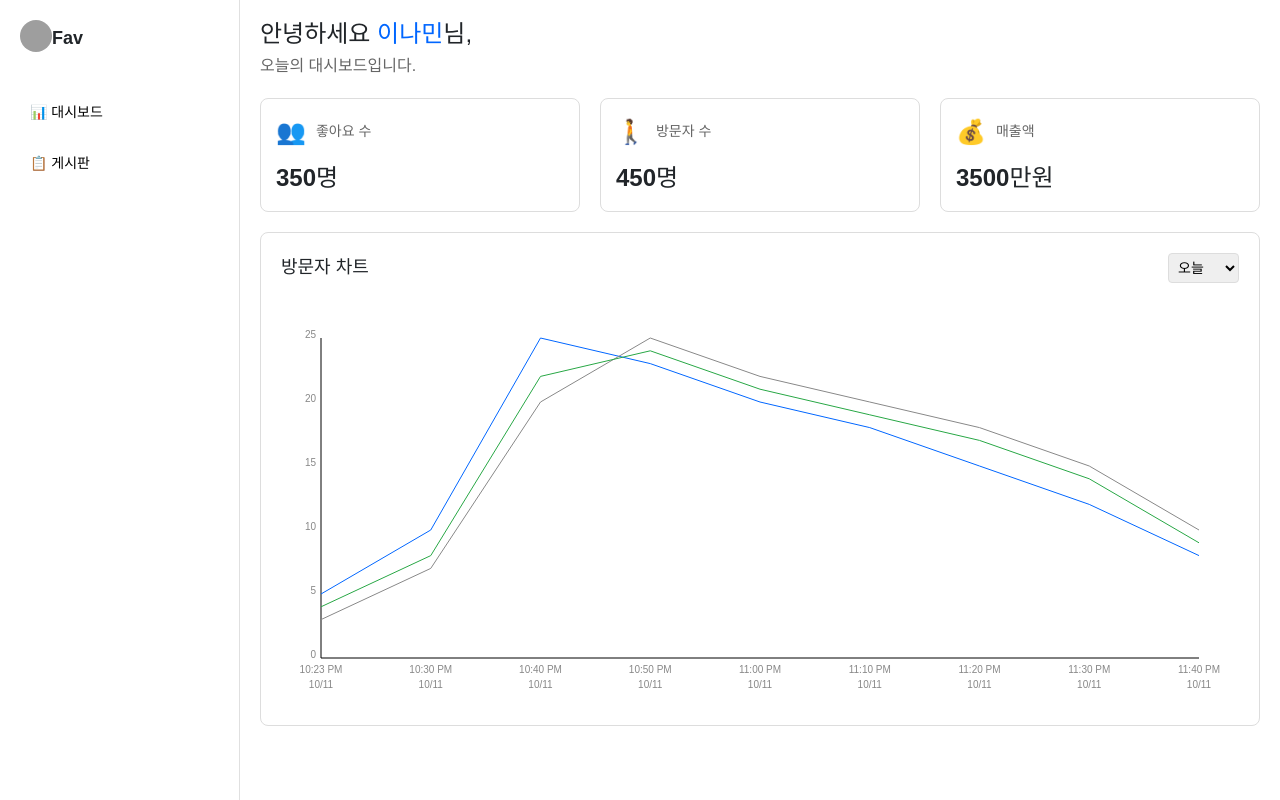
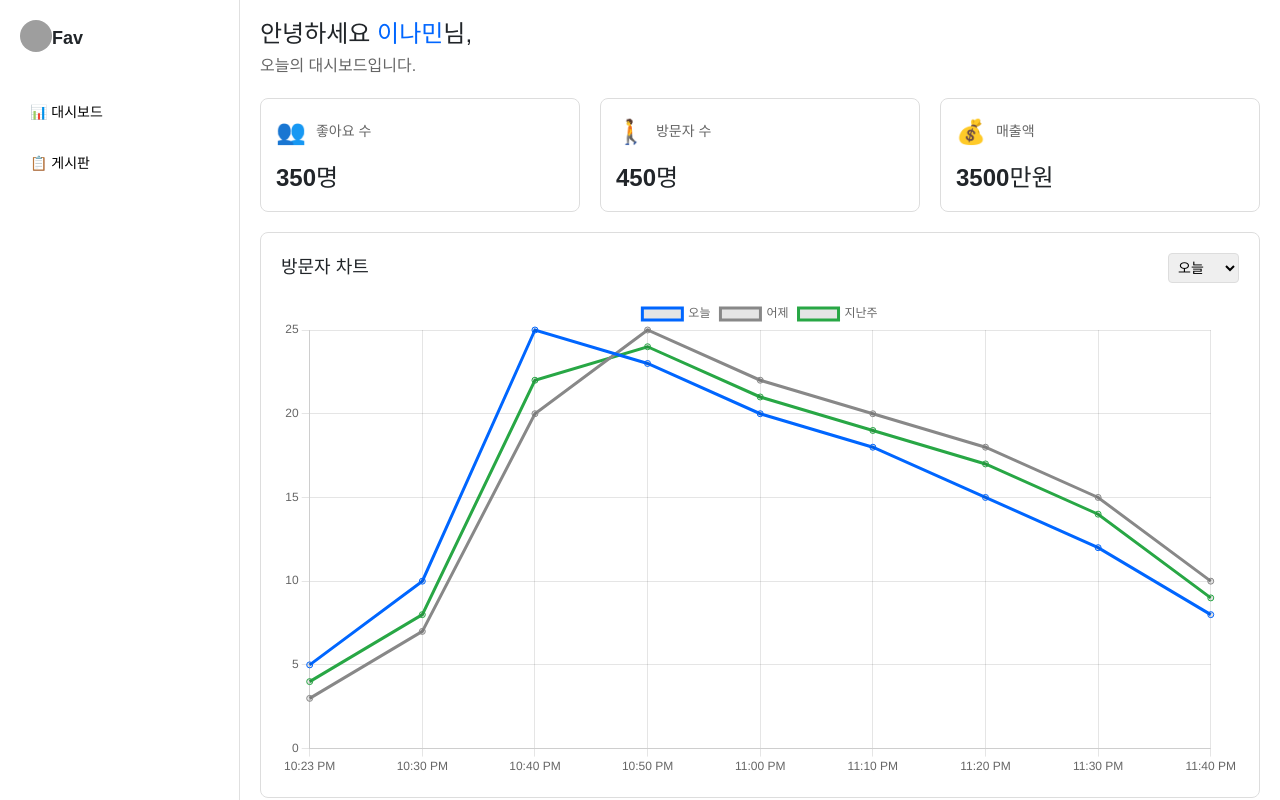
Before and after one commit to yujeongFE/Fav-FE, a React (Vite) app: page /dashboard in a window 1280 px wide. Built offline with nearby package versions, Linux system fonts and the light colour scheme; grey boxes are pictures that could not be loaded.

Commit message:
[Feat] 메인콘텐츠 그래프 라이브러리 사용

```diff
--- a/src/components/MainContent/MainContent.jsx
+++ b/src/components/MainContent/MainContent.jsx
@@ -1,5 +1,8 @@
-import React from "react";
-import { useState, useEffect } from "react";
+import React, { useState } from "react";
+import { Line } from "react-chartjs-2";
+import { Chart as ChartJS, CategoryScale, LinearScale, PointElement, LineElement, Title, Tooltip, Legend } from 'chart.js';
+
+ChartJS.register(CategoryScale, LinearScale, PointElement, LineElement, Title, Tooltip, Legend);
 
 const MainContent = () => {
   const [selectedPeriod, setSelectedPeriod] = useState('today');
@@ -16,73 +19,37 @@ const MainContent = () => {
     { time: '11:40 PM', date: '10/11', today: 8, yesterday: 10, lastWeek: 9 },
   ];
 
-      useEffect(() => {
-        drawChart();
-        window.addEventListener('resize', drawChart);
-        return () => window.removeEventListener('resize', drawChart);
-      }, [selectedPeriod]);
+  const chartData = {
+    labels: data.map(point => point.time),
+    datasets: [
+      {
+        label: '오늘',
+        data: data.map(point => point.today),
+        borderColor: '#0066FF',
+        fill: false,
+      },
+      {
+        label: '어제',
+        data: data.map(point => point.yesterday),
+        borderColor: '#888888',
+        fill: false,
+      },
+      {
+        label: '지난주',
+        data: data.map(point => point.lastWeek),
+        borderColor: '#28a745',
+        fill: false,
+      }
+    ]
+  };
 
-      const drawChart = () => {
-        const canvas = document.getElementById('visitorChart');
-        if (canvas) {
-          const ctx = canvas.getContext('2d');
-          const { width } = canvas.getBoundingClientRect();
-          const height = 400;
-          const padding = 40;
-          const chartWidth = width - 2 * padding;
-          const chartHeight = height - 2 * padding;
-
-          canvas.width = width;
-          canvas.height = height;
-
-          ctx.clearRect(0, 0, width, height);
-
-          ctx.beginPath();
-          ctx.moveTo(padding, padding);
-          ctx.lineTo(padding, height - padding);
-          ctx.lineTo(width - padding, height - padding);
-          ctx.stroke();
-
-          const maxValue = Math.max(...data.map(d => Math.max(d.today, d.yesterday, d.lastWeek)));
-          const scaleY = chartHeight / maxValue;
-          const scaleX = chartWidth / (data.length - 1);
-
-          ['today', 'yesterday', 'lastWeek'].forEach((key, index) => {
-            ctx.beginPath();
-            ctx.strokeStyle = ['#0066FF', '#888888', '#28a745'][index];
-            data.forEach((point, i) => {
-              const x = padding + i * scaleX;
-              const y = height - padding - point[key] * scaleY;
-              if (i === 0) {
-                ctx.moveTo(x, y);
-              } else {
-                ctx.lineTo(x, y);
-              }
-            });
-            ctx.stroke();
-          });
-
-          ctx.fillStyle = '#888888';
-          ctx.font = '10px Arial';
-          ctx.textAlign = 'center';
-          data.forEach((point, i) => {
-            const x = padding + i * scaleX;
-            ctx.fillText(point.time, x, height - padding + 15);
-            ctx.fillText(point.date, x, height - padding + 30);
-          });
-
-          ctx.textAlign = 'right';
-          for (let i = 0; i <= maxValue; i += 5) {
-            const y = height - padding - i * scaleY;
-            ctx.fillText(i.toString(), padding - 5, y);
-          }
-        }
+  const options = {
+    responsive: true,
   };
 
   return (
     <div style={{ flex: 1, padding: '20px', overflowY: 'auto'}}>
       <div style={{ maxWidth: '1200px', margin: '0 auto' }}>
-          {/* Header */}
         <div style={{ marginBottom: '20px' }}>
           <h1 style={{ fontSize: '24px', marginBottom: '5px' }}>
             안녕하세요 <span style={{ color: '#0066FF' }}>이나민</span>님,
@@ -90,7 +57,6 @@ const MainContent = () => {
           <p style={{ color: '#666' }}>오늘의 대시보드입니다.</p>
         </div>
 
-          {/* Metrics */}
         <div style={{ display: 'grid', gridTemplateColumns: 'repeat(3, 1fr)', gap: '20px', marginBottom: '20px' }}>
           {[
             { title: '좋아요 수', value: '350명', icon: '👥' },
@@ -107,7 +73,6 @@ const MainContent = () => {
           ))}
         </div>
 
-          {/* Chart */}
         <div style={{ border: '1px solid #ddd', borderRadius: '8px', padding: '20px' }}>
           <div style={{ display: 'flex', justifyContent: 'space-between', alignItems: 'center', marginBottom: '15px' }}>
             <h2 style={{ fontSize: '18px', margin: 0 }}>방문자 차트</h2>
@@ -126,10 +91,7 @@ const MainContent = () => {
               <option value="lastWeek">지난주</option>
             </select>
           </div>
-            <canvas
-              id="visitorChart"
-              style={{ width: '100%', height: '400px' }}
-            ></canvas>
+          <Line data={chartData} options={options} />
         </div>
       </div>
     </div>
```
Lines whose indentation alone changed are shown as unchanged.
